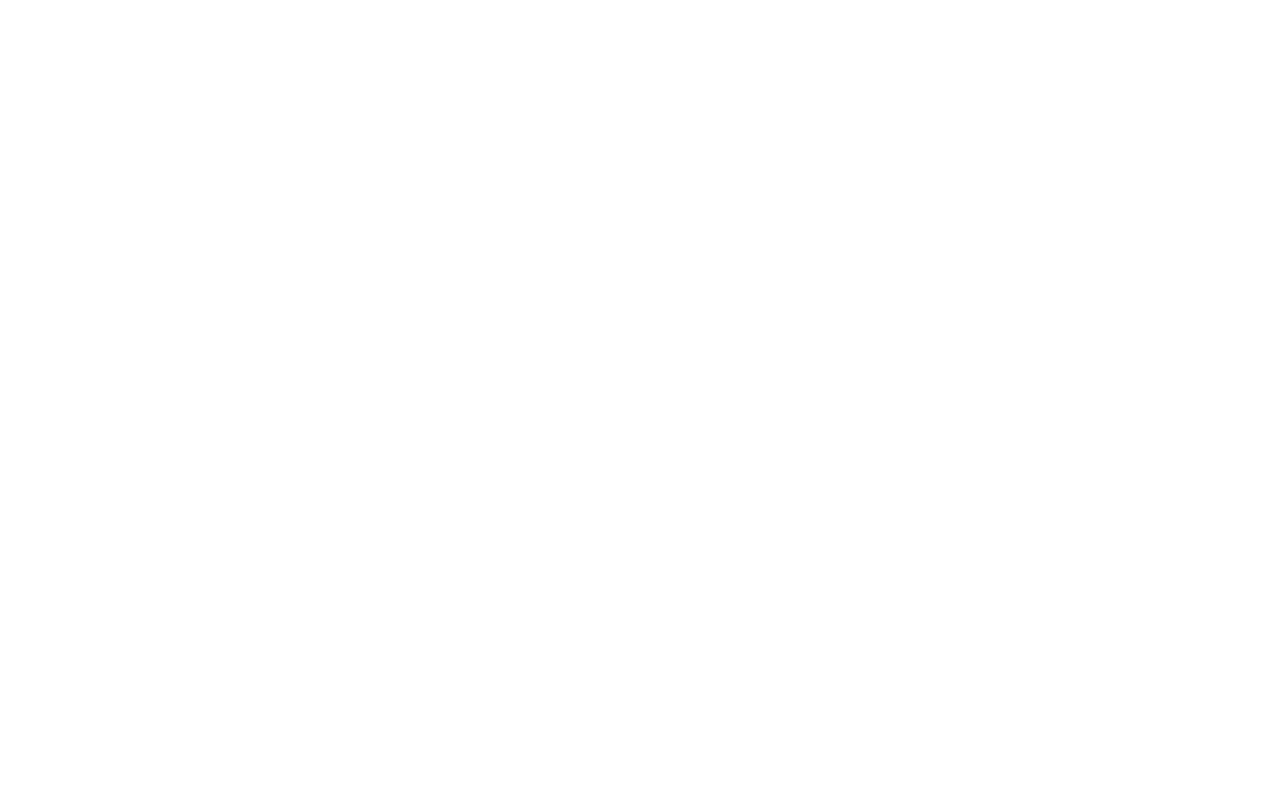
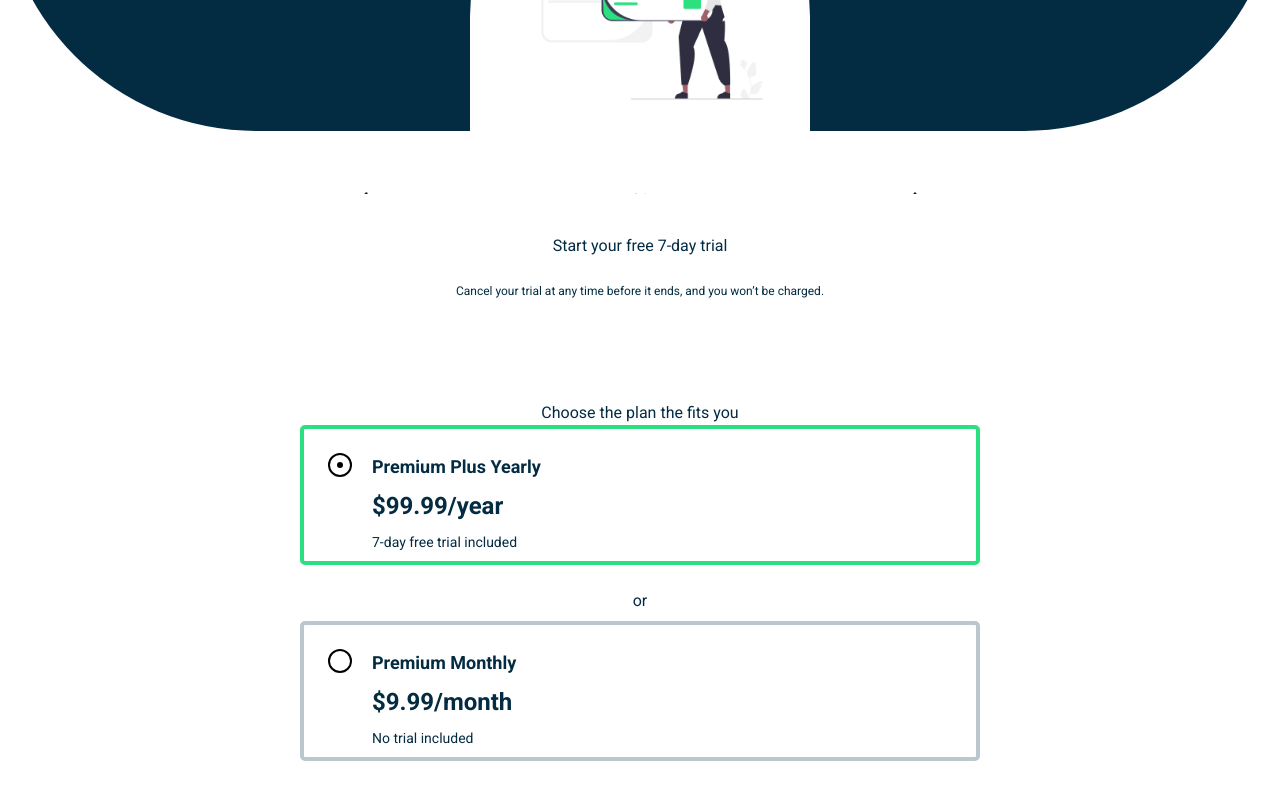
Before and after one commit to AgatoTakashi/adv-internship-redo, a Next.js app: page /choose-plan in a window 1280 px wide. Before the commit this address had no page. Shown: the part 440-1240 px from the top of the page. Before the commit the page ends 800 px from the top, so only its background shows below. Built offline with nearby package versions, Linux system fonts and the light colour scheme.

Commit message:
choose-plan added

```diff
--- /dev/null
+++ b/app/choose-plan/page.tsx
@@ -0,0 +1,101 @@
+import Footer from "@/components/Footer";
+import FaqSection from "@/components/FaqSection";
+import HeroSection from "@/components/HeroSection";
+import PlanFeaturesWrapper from "@/components/PlansFeaturesWrapper";
+
+export default function ChoosePlanPage() {
+  const faqItems = [
+    {
+      question: "How does the free 7-day trial work?",
+      answer: [
+        "Begin your complimentary 7-day trial with a Summarist annual membership. You are under no obligation to continue your subscription, and you will only be billed when the trial period expires. With Premium access, you can learn at your own pace and as frequently as you desire, and you may terminate your subscription prior to the conclusion of the 7-day free trial."
+      ]
+    },
+    {
+      question: "Can I switch subscriptions from monthly to yearly, or yearly to monthly?",
+      answer: [
+        "While an annual plan is active, it is not feasible to switch to a monthly plan. However, once the current month ends, transitioning from a monthly plan to an annual plan is an option."
+      ]
+    },
+    {
+      question: "What's included in the Premium plan?",
+      answer: [
+        "Premium membership provides you with the ultimate Summarist experience, including unrestricted entry to many best-selling books high-quality audio, the ability to download titles for offline reading, and the option to send your reads to your Kindle."
+      ]
+    },
+    {
+      question: "Can I cancel during my trial or subscription?",
+      answer: [
+        "You will not be charged if you cancel your trial before its conclusion. While you will not have complete access to the entire Summarist library, you can still expand your knowledge with one curated book per day."
+      ]
+    }
+  ];
+
+  return (
+    <div className="bg-white text-[#032b41]">
+      {/* HERO */}
+        <HeroSection />
+        <PlanFeaturesWrapper />
+
+      {/* PLANS */}
+      <div className="select-options flex flex-col items-center">
+        <h1 className="text-center mt-[20px] mb-[30]">Choose the plan the fits you</h1>
+
+        {/* Option 1 */}
+        <div className="border-4 border-[#bac8ce] w-[680px] h-[140px] rounded-[5px] flex gap-[20px] p-[24px] mb-[16px] selected">
+          <div className="circle-container w-1/10">
+            <div className="relative w-[24px] h-[24px] rounded-full border-2 border-black flex items-center justify-center">
+              <div className="dot absolute w-[6px] h-[6px] bg-black rounded-full hidden"></div>
+            </div>
+          </div>
+          <div className="text w-9/10">
+            <div className="text-top font-bold text-[18px]">Premium Plus Yearly</div>
+            <div className="text-middle font-bold text-[24px] mt-[8px] mb-[8px]">$99.99/year</div>
+            <div className="text-bottom text-[14px]">7-day free trial included</div>
+          </div>
+        </div>
+
+        {/* SEPARATOR */}
+          <div className="auth__separator">
+            <span className="auth__seperator--text">or</span>
+          </div>
+
+        {/* Option 2 */}
+        <div className="border-4 border-[#bac8ce] w-[680px] h-[140px] rounded-[5px] flex gap-[20px] p-[24px] mb-[16px]">
+          <div className="circle-container w-1/10">
+            <div className="relative w-[24px] h-[24px] rounded-full border-2 border-black flex items-center justify-center">
+              <div className="dot absolute w-[6px] h-[6px] bg-black rounded-full hidden"></div>
+            </div>
+          </div>
+          <div className="text w-9/10">
+            <div className="text-top font-bold text-[18px]">Premium Monthly</div>
+            <div className="text-middle font-bold text-[24px] mt-[8px] mb-[8px]">$9.99/month</div>
+            <div className="text-bottom text-[14px]">No trial included</div>
+          </div>
+        </div>
+      </div>
+
+      <div className="bottom-0 bg-white sticky flex flex-col items-center pt-[32px]">
+        <button
+          id="trial-button"
+          className="plan-btn text-[16px] w-[300px] h-[40px] mb-[16px]"
+        >
+          Start your free 7-day trial
+        </button>
+
+        <p
+          id="trial-text"
+          className="font-normal text-[12px] text-center mb-[60px]"
+        >
+          Cancel your trial at any time before it ends, and you won’t be charged.
+        </p>
+      </div>
+
+      {/* FAQ (refactored) */}
+      <FaqSection items={faqItems} />
+
+      {/* FOOTER */}
+      <Footer />
+    </div>
+  );
+}
--- a/app/globals.css
+++ b/app/globals.css
@@ -545,3 +545,44 @@
     display: none;
   }
 }
+
+.selected .dot {
+  display: block;
+}
+
+.selected {
+  border: 4px solid #2be080;
+}
+
+/* SEPARATOR */
+.auth__separator {
+  display: flex;
+  align-items: center;
+  justify-content: center;
+  margin: 8px 0;
+}
+
+.auth__separator--text {
+  font-size: 14px;
+  color: #6b757b;
+  position: relative;
+  padding: 0 12px;
+}
+
+.auth__separator--text::before,
+.auth__separator--text::after {
+  content: "";
+  position: absolute;
+  top: 50%;
+  width: 80px;
+  height: 1px;
+  background-color: #d0d7d9;
+}
+
+.auth__separator--text::before {
+  left: -90px;
+}
+
+.auth__separator--text::after {
+  right: -90px;
+}
--- /dev/null
+++ b/components/FaqSection.tsx
@@ -0,0 +1,47 @@
+"use client";
+
+import { useState } from "react";
+
+interface FaqItem {
+  question: string;
+  answer: string[];
+}
+
+export default function FaqAccordion({ items }: { items: FaqItem[] }) {
+  const [openIndex, setOpenIndex] = useState<number | null>(null);
+
+  const toggle = (index: number) => {
+    setOpenIndex(openIndex === index ? null : index);
+  };
+
+  return (
+    <section className="max-w-4xl mx-auto px-6 py-12 space-y-6">
+      {items.map((faq, index) => (
+        <div key={index} className="border-b pb-4">
+          {/* Header */}
+          <button
+            onClick={() => toggle(index)}
+            className="w-full text-left flex justify-between items-center py-3"
+          >
+            <h2 className="text-[22px] font-semibold">
+              {faq.question}
+            </h2>
+
+            <span className="text-[22px] font-bold">
+              {openIndex === index ? "−" : "+"}
+            </span>
+          </button>
+
+          {/* Body */}
+          {openIndex === index && (
+            <div className="mt-2 space-y-3 text-[16px] leading-relaxed">
+              {faq.answer.map((paragraph, i) => (
+                <p key={i}>{paragraph}</p>
+              ))}
+            </div>
+          )}
+        </div>
+      ))}
+    </section>
+  );
+}
--- a/components/Features.tsx
+++ b/components/Features.tsx
@@ -2,7 +2,7 @@
 
 export default function Features() {
   return (
-    <section id="features">
+    <section id="features" className="flex flex-col items-center">
           <div className="container">
             <div className="row">
               <div className="section__title">Understand books in few minutes</div>
--- a/components/Footer.tsx
+++ b/components/Footer.tsx
@@ -1,6 +1,6 @@
 export default function Footer() {
   return (
-    <section id="footer">
+    <section id="footer" className="flex flex-col items-center">
       <div className="container">
         <div className="row">
           <div className="footer__top--wrapper">
--- /dev/null
+++ b/components/HeroSection.tsx
@@ -0,0 +1,24 @@
+import Image from "next/image";
+import pricing from "@/assets/pricing-top.png"; // adjust path if needed
+
+export default function HeroSection() {
+  return (
+    <div className="choose-plan w-full bg-[#032b41] rounded-bl-[16rem] rounded-br-[16rem]">
+      <div className="hero flex">
+        <div className="row flex flex-col items-center !max-w-[1000px]">
+          <h1 className="mt-[48px] mb-[40px] text-[48px] text-center text-white font-bold">
+            Get unlimited access to many amazing books to read
+          </h1>
+
+          <h4 className="text-center text-[20px] mb-[24px] text-white">
+            Turn ordinary moments into amazing learning opportunities
+          </h4>
+
+          <div className="img-wrapper max-w-[340px] rounded-tl-[180px] rounded-tr-[180px] overflow-hidden">
+            <Image src={pricing} alt="pricing" />
+          </div>
+        </div>
+      </div>
+    </div>
+  );
+}
--- a/components/Landing.tsx
+++ b/components/Landing.tsx
@@ -4,14 +4,14 @@
 export default function Landing() {
   return (
     <section id="landing" className="py-10">
-      <div className="max-w-[1070px] mx-auto px-6 flex flex-col md:flex-row items-center">
+      <div className="max-w-[1070px] mx-auto px-6 flex flex-col md:flex-row">
         <div className="flex-1">
-          <h1 className="text-[#032b41] text-4xl font-bold mb-6">
+          <h1 className="text-[#032b41] text-[40px] font-bold mb-6 leading-[1.2]">
             Gain more knowledge <br className="hidden md:block" />
             in less time
           </h1>
 
-          <p className="text-[#394547] text-lg font-light leading-relaxed mb-6">
+          <p className="text-[#394547] text-[20px] font-light leading-[1.5] mb-6">
             Great summaries for busy people,
             <br className="hidden md:block" />
             individuals who barely have time to read,
--- a/components/Navbar.tsx
+++ b/components/Navbar.tsx
@@ -14,12 +14,10 @@
         </div>
 
         <ul className="flex gap-6">
-          <li className="text-[#032b41] cursor-not-allowed">Home</li>
+          <li className="text-[#032b41] hover:text-[#2bd97c]">Login</li>
           <li className="text-[#032b41] cursor-not-allowed">About</li>
-          <li className="text-[#032b41] cursor-not-allowed">Pricing</li>
-          <li className="text-[#032b41] hover:text-[#2bd97c] cursor-pointer">
-            Login
-          </li>
+          <li className="text-[#032b41] cursor-not-allowed">Contact</li>
+          <li className="text-[#032b41] cursor-not-allowed">Help</li>
         </ul>
       </div>
     </nav>
--- a/components/Numbers.tsx
+++ b/components/Numbers.tsx
@@ -4,7 +4,7 @@
 
 export default function Numbers() {
   return (
-    <section id="numbers">
+    <section id="numbers" className="flex flex-col items-center">
       <div className="container">
         <div className="row">
           <div className="section__title">Start growing with Summarist now</div>
--- /dev/null
+++ b/components/PlansFeaturesWrapper.tsx
@@ -0,0 +1,45 @@
+import { FiZap, FiUsers, FiStar } from "react-icons/fi";
+
+export default function PlanFeaturesWrapper() {
+  const features = [
+    {
+      icon: <FiZap size={32} className="text-[#032b41]" />,
+      bold: "Key ideas in a few min",
+      rest: " with many books to read"
+    },
+    {
+      icon: <FiUsers size={32} className="text-[#032b41]" />,
+      bold: "3 million",
+      rest: " people growing with Summarist everyday"
+    },
+    {
+      icon: <FiStar size={32} className="text-[#032b41]" />,
+      bold: "Precise recommendations",
+      rest: " collections curated by experts"
+    }
+  ];
+
+  return (
+    <div
+      className="
+        plan__features--wrapper
+        grid grid-cols-1 sm:grid-cols-2 md:grid-cols-3
+        justify-items-center text-center
+        gap-6 max-w-[800px] mx-auto mb-[56px] mt-[60px]
+      "
+    >
+      {features.map((item, index) => (
+        <div key={index} className="flex flex-col items-center gap-3">
+          {/* Icon */}
+          {item.icon}
+
+          {/* Text */}
+          <div className="text-[20px] text-[#032b41]">
+            <span className="font-bold">{item.bold}</span>
+            {item.rest}
+          </div>
+        </div>
+      ))}
+    </div>
+  );
+}
```
